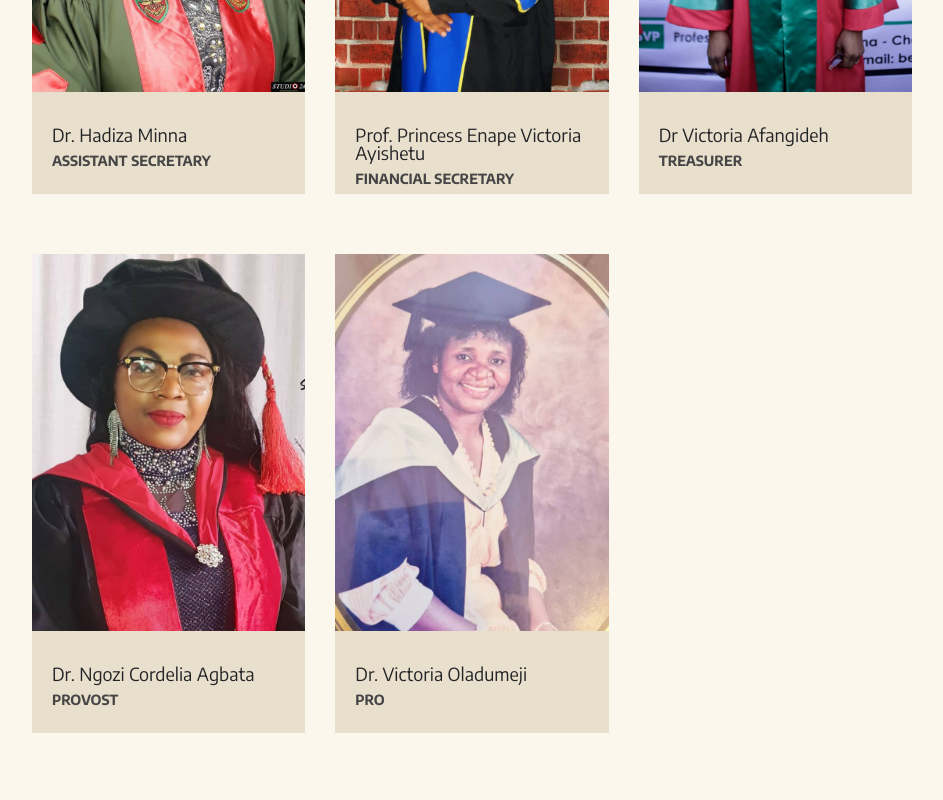
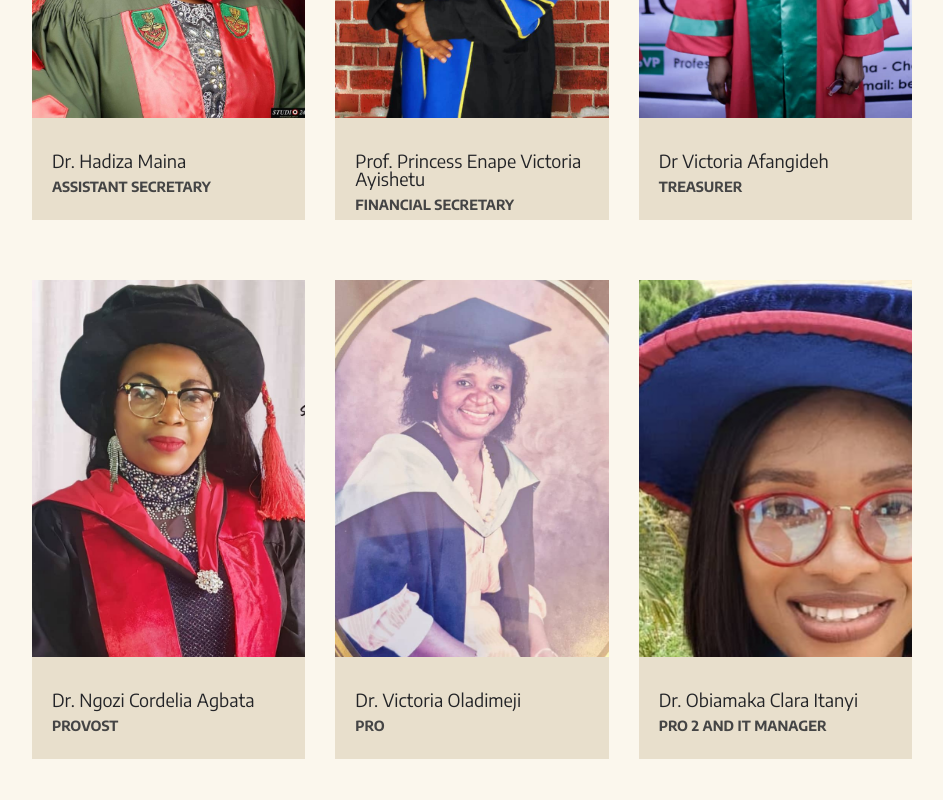
Before and after one commit to DennekJr/phd, a Next.js app: page /our-team in a window 1280 px wide. Shown: the part 4560-5360 px from the top of the page, without its empty margins (168-1111 px from the left). Built offline with nearby package versions, Linux system fonts and the light colour scheme; a web font is replaced by a local one.

Commit message:
feat(our-team): update team profiles and layout; add Obiamaka image; refine Footer

```diff
--- a/src/app/components/Footer.tsx
+++ b/src/app/components/Footer.tsx
@@ -68,8 +68,8 @@ export default function Footer() {
                                 and the upliftment of the academic status of women. I believe that,
                                 together we can make a difference to support our dear country through this
                                 platform, which is our desire. I have a dedicated team that
-                                will work assiduously with their diverse experiences, knowledge, and
-                                disciplines, patriotism, and dedication to make our goal a success.
+                                will work assiduously with their diverse experiences, knowledge
+                                disciplines, and dedication to make our goal a success.
                             </p>
                             <p className="text-[14px] font-bold !mt-[15px]">
                                 DR. ADAEZE PATRICIA ESENWAH (Founder & President of NENFPHAS)
--- a/src/app/our-team/[slug]/page.tsx
+++ b/src/app/our-team/[slug]/page.tsx
@@ -98,7 +98,7 @@ export default async function TeamMemberPage({ params }: { params: Promise<{ slu
                             <h1 className="text-[24px] !leading-[100%] font-bold text-[#232427] !mb-4">
                                 {member.name}
                             </h1>
-                            <div className="!mb-4 text-[20px] !font-bold !leading-[100%] !text-[#AD0000]">Member, {member.member}</div>
+                            <div className="!mb-4 text-[14px] !font-bold !leading-[100%] !text-[#AD0000]">{member.role}</div>
                         </div>
 
                         <div className="prose prose-lg max-w-none">
--- a/src/app/our-team/components/MeetOurTeam.tsx
+++ b/src/app/our-team/components/MeetOurTeam.tsx
@@ -41,6 +41,7 @@ export default function MeetOurTeam() {
                     </div>
                     <div className='flex flex-col gap-[26px]'>
                         <h3 className='!text-[24px] font-bold !text-[#232427] !leading-[100%]'>Dr. Ada Esenwah</h3>
+                        <h3 className='!text-[14px] font-bold !text-[#880C24] !leading-[0%]'>Founder/President</h3>
                         <p className='!text-[16px] font-light !text-[#454545] !leading-[30px]'>Dr. Ada Esenwah is a distinguished Socio-economic Policy Analyst with a strong focus on socio-economic growth in developing countries, particularly Nigeria. Her work emphasizes youth and women empowerment and poverty reduction, stemming from her doctoral research on &quot;Youth Poverty Reduction in Nigeria: Policy Perspective.&quot; She is also an accomplished author, editor, and organizer of national and international seminars and conferences.</p>
                         <p className='!text-[24px] font-bold !text-[#454545] !leading-[24px]'>Experience</p>
                         <div className='flex flex-col gap-[16px]'>
--- a/src/app/our-team/components/constants.ts
+++ b/src/app/our-team/components/constants.ts
@@ -37,11 +37,11 @@ Dr Sarah is an accredited adult educationist  and community development consulta
 She is the Founder and Director of Spring Valley Nursery, Primary, and High School Port Harcourt, a citadel of learning with a pristine standard, established in 2005.`)
     },
     {
-        name: "Dr. Hadiza Minna",
+        name: "Dr. Hadiza Maina",
         role: "ASSISTANT SECRETARY",
         member: "Executive",
         image: "/images/associate-founders/hadiza.jpg",
-        slug: "hadiza-minna",
+        slug: "hadiza-maina",
         info: formatMultiLineString(`Dr (Mrs) Hadiza Maina , hails from Okene, Kogi State, a Moslem.
 She is a Development Finance Policy expert with a proven track record in policy making and implementation for enhancing micro, small, and medium enterprises (MSMEs) access to finance through strategic planning and relationship management. She is an advocate of deepening Financial Inclusion for women in Nigeria and rural rejuvenation through agriculture, guarantee programmes, brownfield development
 and other transformative projects that require significant public capital to transform the poorest of the poor at the
@@ -101,19 +101,31 @@ Dr. Agbata has BA, MA and PHD in English, Literature and Literacy studies from U
  She is currently a Director in the Anambra State Civil Service. She is a seasoned educationist for over three decades in different capacities from a class room teacher, HOD, to Vice Principal. Her passion is impacting young minds through teaching English language, Literature and literacy studies. This she did through teaching students in both senior and junior secondary schools.  She enjoys exposing the young generations, on both African and non African Literature. They invariably get to know of Classical, Neoclassical, Independent, Post independent, and Modern writers' experiences. These past experiences, events and ethos, she believes will guide young people in their future endeavours, producing great minds and future global leaders.  Dr. Agbata hails from Anambra State.`)
     },
     {
-        name: "Dr. Victoria Oladumeji",
+        name: "Dr. Victoria Oladimeji",
         role: "PRO",
         member: "Executives",
         image: "/images/associate-founders/oladumeji.jpg",
-        slug: "victoria-oladumeji",
-        info: formatMultiLineString(`Dr. Oladumeji is a Public Health Specialist. She obtained her PhD in Education
+        slug: "victoria-oladimeji",
+        info: formatMultiLineString(`Dr. Oladimeji is a Public Health Specialist. She obtained her PhD in Education
 from the University of Wales Cardiff United Kingdom 1992.
  Her Masters Degree in 1987and Bachelor degrees in Education in 1981 from the University of Wales. She also has a Certificate in Education  from the University of Wales and Masters Degree in Business Studies (MBA) in (1996) from the University of East London.
 
 Career wise, she is a seasoned Lecturer in  Public Health and  Health Promotion for over 3 decades. She lectured  at the City University London  for 25 years and previously lectured at The Princess Alexandra School of Nursing  and St Bartholomew School of   Nursing and Social Sciences for 10 years. She is known for   her knowledge  and practical skills in  the
  application  of complex theories into practice.
 Her passion and enthusiasm for innovation and compassionate teaching skills transformed her into an outstanding Lecturer.
-Dr. Oladumeji is from Osun state, married with children`)
+Dr. Oladimeji is from Osun state, married with children`)
+    },
+    {
+        name: "Dr. Obiamaka Clara Itanyi",
+        role: "PRO 2 and IT MANAGER",
+        image: "/images/executives/obiamaka.jpeg",
+        slug: "itanyi-obiamaka",
+        member: "Executive",
+        info: formatMultiLineString(`Dr. Obiamaka Clara Itanyi
+(PRO 2 and IT mgr)
+
+Dr. Obiamaka Clara Itanyi is a distinguished scholar with a PhD in Conflict, Peace, and Strategic Studies. Her expertise is in analyzing complex conflicts, developing strategic solutions, and fostering peacebuilding initiatives. Her research focuses on the impact of the ideology of the indigenous people of Biafra on socioeconomic and political development in Southeast Nigeria. She has published  in top-tier academic journals. She also has a strong background in research design, data analysis, and policy development. She provides insightful recommendations to stakeholders, policymakers, and organizations. Her goal is to contribute to the advancement of knowledge and practice in conflict resolution, peacebuilding, and strategic studies. Key areas of expertise include 1. Conflict Analysis and Resolution. 2. Peacebuilding and Post-Conflict Reconstruction. 3. Strategic Planning and Policy Development. 4. Research Design and Methodology.
+Dr. Itanyi hails from Enugu State.`)
     }
 ];
 
@@ -254,9 +266,7 @@ export const BoardOfTrusteesMembers = [
         member: "Board of Trustees",
         image: "/images/board-of-trustees/vicky-sylvester.jpg",
         slug: "vicky-sylvester-2",
-        info: formatMultiLineString(`Dr (Mrs) Oluyemisi Yetunde Olukoya
-
-            Dr. Olukoya is a seasoned Agricultural Economist and Development Finance specialist of over three decades.  She is currently interested socio-economic issues, particularly poverty alleviation, economic empowerment  and capacity building.
+        info: formatMultiLineString(`Dr (Mrs) Oluyemisi Yetunde Olukoya is a seasoned Agricultural Economist and Development Finance specialist of over three decades.  She is currently interested socio-economic issues, particularly poverty alleviation, economic empowerment  and capacity building.
 
             She obtained her  B.Sc and M.Phil in Plant Science from the University of Ife now Obafemi Awolowo University, Ile Ife and her Ph.D in Agricultural Economics from the University of Oklahoma, United States of America.
 
```
Also changed, not shown: public/images/executives/obiamaka.jpeg (added).
